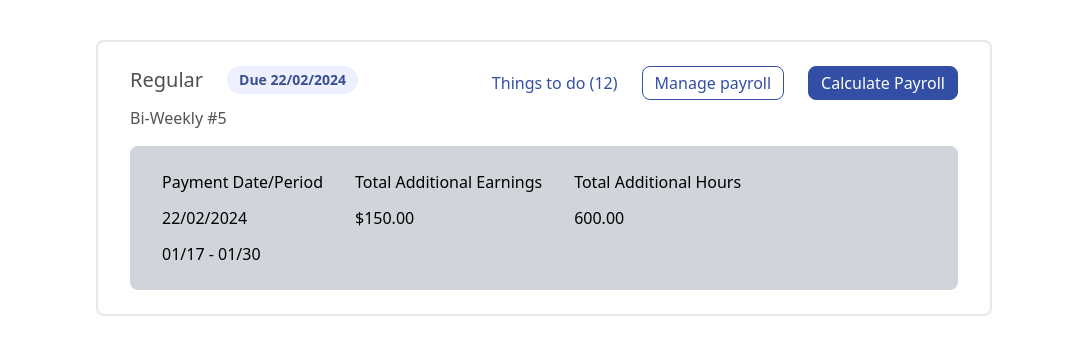
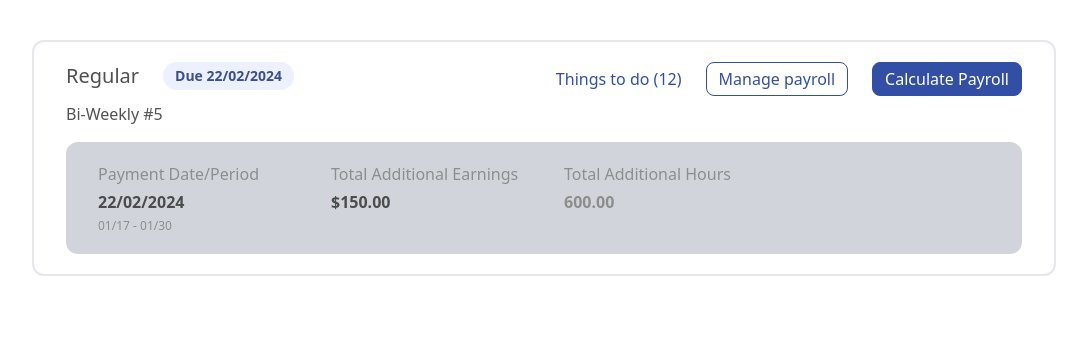
Before and after one commit to Perebonilado/assessment, a Next.js app: page / in a window 1280 px wide. Shown: the top 354 px of the page, without its empty margins (96-1183 px from the left). Built offline with nearby package versions, Linux system fonts and the light colour scheme.

Commit message:
payroll card desktop done

```diff
--- a/src/components/Card/index.tsx
+++ b/src/components/Card/index.tsx
@@ -8,7 +8,7 @@ interface Props extends HTMLAttributes<HTMLDivElement> {
 
 const Card = forwardRef<HTMLDivElement, PropsWithChildren<Props>>(
   ({ children, variant = "outlined", ...props }, ref) => {
-    const rootClassName = cn(`rounded-lg py-6 px-8`, {
+    const rootClassName = cn(`rounded-xl py-5 px-8`, {
       [s.outlined]: variant === "outlined",
       [s.solid]: variant === "solid",
     });
--- a/src/components/Chip/styles.module.css
+++ b/src/components/Chip/styles.module.css
@@ -1,5 +1,5 @@
 .root {
-    @apply font-bold rounded-full w-fit
+    @apply font-semibold rounded-full w-fit
 }
 
 .small {
--- a/src/components/PayrollCardContent.tsx
+++ b/src/components/PayrollCardContent.tsx
@@ -10,7 +10,7 @@ interface Props {
 const PayrollCardContent: FC<Props> = ({ data }) => {
   return (
     <Card variant="solid">
-      <div className="flex gap-8">
+      <div className="grid grid-cols-4 gap-10">
         {Object.entries(data).map(
           ([header, { body, subContent, isBodyGreyed, fieldType }], key) => {
             return (
--- a/src/components/PayrollCardContentItem.tsx
+++ b/src/components/PayrollCardContentItem.tsx
@@ -1,6 +1,7 @@
 import { PayrollCardDetails } from "@/models/PayrollCardDetails";
 import { formatCurrency, formatDate, formatNumber } from "@/utils";
 import React, { FC } from "react";
+import cn from 'classnames'
 
 interface Props extends PayrollCardDetails {
   header: string;
@@ -10,7 +11,7 @@ const PayrollCardContentItem: FC<Props> = ({
   header,
   body,
   subContent,
-  isBodyGreyed,
+  isBodyGreyed = false,
   fieldType,
 }) => {
   const formattedBody = {
@@ -20,11 +21,16 @@ const PayrollCardContentItem: FC<Props> = ({
     date: formatDate(body as Date),
   } as const;
 
+  const bodyRootClassName = cn('text-base font-semibold', {
+    ['text-[#4c4c4c]']: !isBodyGreyed,
+    ['text-[#8d8d8d]']: isBodyGreyed
+  })
+
   return (
-    <div className="flex flex-col gap-3">
-      <h4>{header}</h4>
-      <p>{formattedBody[fieldType]}</p>
-      {subContent && <p>{subContent}</p>}
+    <div className="flex flex-col gap-1">
+      <h4 className="text-[#8e8e8e] text-base">{header}</h4>
+      <p className={bodyRootClassName}>{formattedBody[fieldType]}</p>
+      {subContent && <p className="text-[#8e8e8e] text-xs">{subContent}</p>}
     </div>
   );
 };
--- a/src/pages/index.tsx
+++ b/src/pages/index.tsx
@@ -4,7 +4,7 @@ import { PayrollCardDetails } from "@/models/PayrollCardDetails";
 
 export default function Home() {
   return (
-    <Container className="!max-w-4xl mx-auto pt-10">
+    <Container className="!max-w-5xl mx-auto pt-10">
       <PayrollCard
         payrollType="Regular"
         dueDate={new Date()}
```
